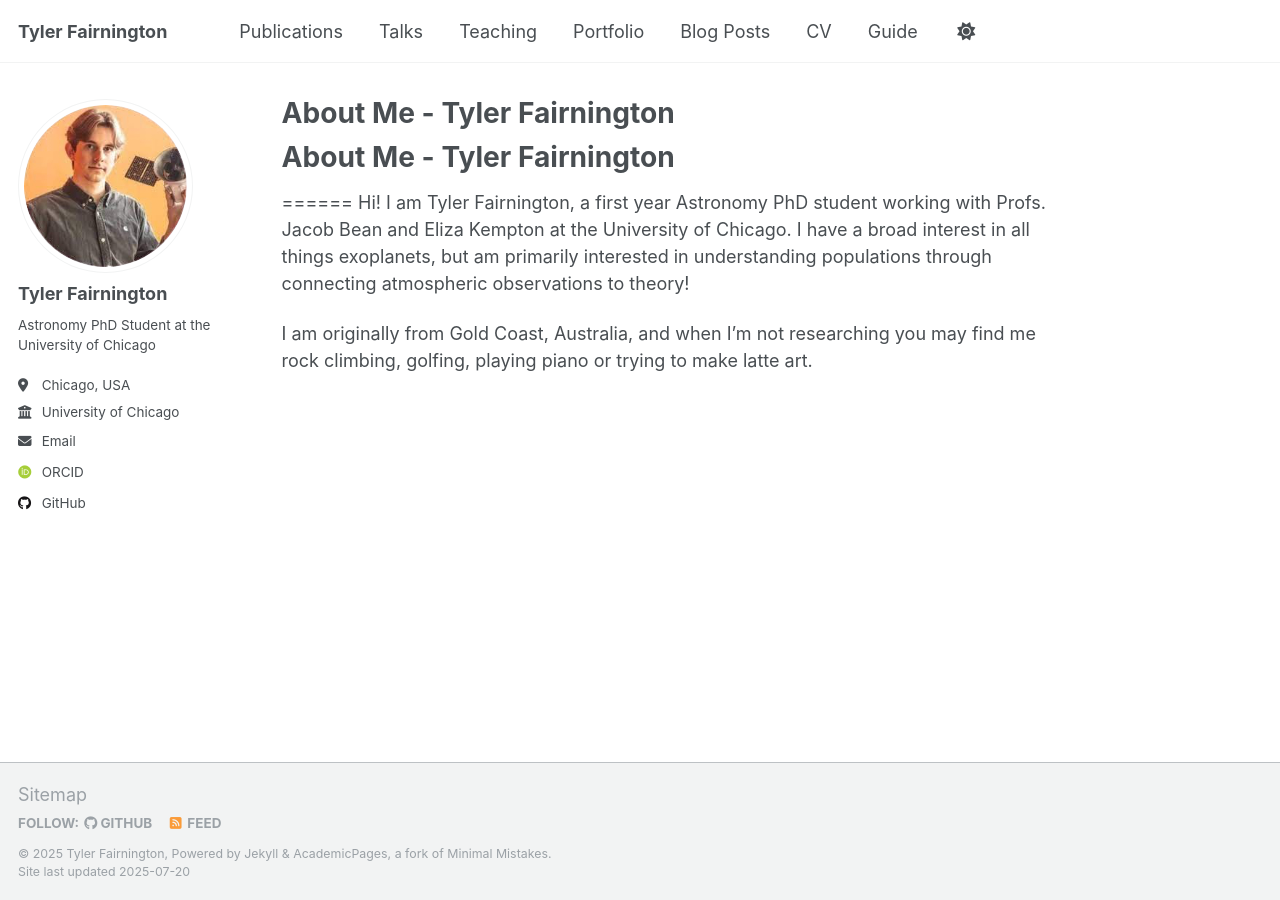
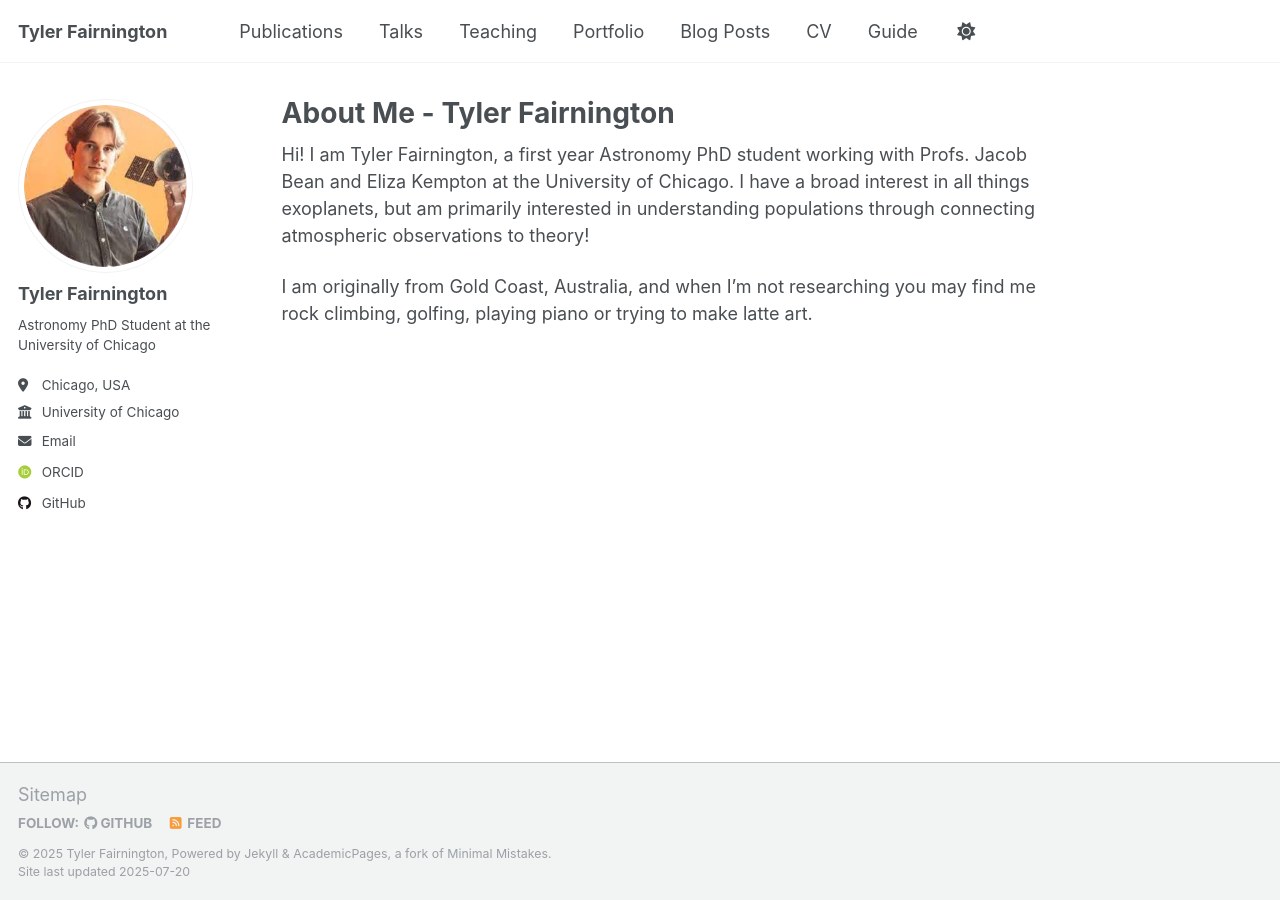
Before and after one commit to TylerFair/tylerfair.github.io, a Jekyll site: the page built from _pages/about.md, in a window 1280 px wide. Built offline with Jekyll 4.4.1, drawn with Linux system fonts in a browser that asks for light colours; some web fonts are replaced; a script that is not in the unit is left out.

Commit message:
Update about.md

```diff
--- a/_pages/about.md
+++ b/_pages/about.md
@@ -6,8 +6,6 @@ redirect_from:
   - /about/
   - /about.html
 ---
-# About Me - Tyler Fairnington
-======
 Hi! I am Tyler Fairnington, a first year Astronomy PhD student working with Profs. Jacob Bean and Eliza Kempton at the University of Chicago. I have a broad interest in all things exoplanets, but am primarily interested in understanding populations through connecting atmospheric observations to theory!
 
 I am originally from Gold Coast, Australia, and when I'm not researching you may find me rock climbing, golfing, playing piano or trying to make latte art.
```
